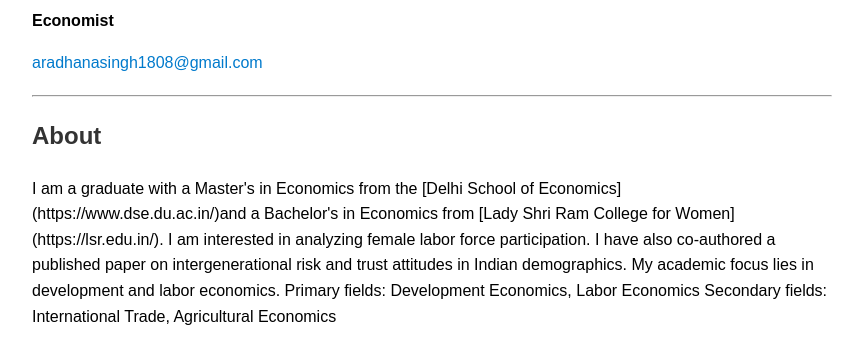
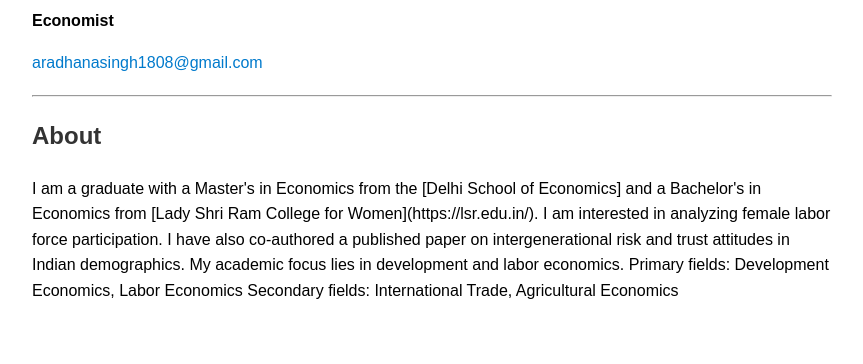
Before and after one commit to aradhanaecon/aradhanaecon.github.io, a plain HTML site: page index.html in a window 1280 px wide. Shown: the part 106-470 px from the top of the page, without its empty margins (208-1071 px from the left). Drawn offline with Linux system fonts and the light colour scheme.

Commit message:
Update index.html

```diff
--- a/index.html
+++ b/index.html
@@ -23,7 +23,8 @@
     <hr>
 
         <h2>About</h2>
-        <p>I am a graduate with a Master's in Economics from the [Delhi School of Economics](https://www.dse.du.ac.in/)and a Bachelor's in Economics from [Lady Shri Ram College for Women](https://lsr.edu.in/). I am interested in analyzing female labor force participation. I have also co-authored a published paper on intergenerational risk and trust attitudes in Indian demographics. My academic focus lies in development and labor economics.
+        <p>I am a graduate with a Master's in Economics from the [Delhi School of Economics]<!--(https://www.dse.du.ac.in/)--> and a Bachelor's in Economics from [Lady Shri Ram College for Women](https://lsr.edu.in/).
+        I am interested in analyzing female labor force participation. I have also co-authored a published paper on intergenerational risk and trust attitudes in Indian demographics. My academic focus lies in development and labor economics.
         Primary fields: Development Economics, Labor Economics
         Secondary fields: International Trade, Agricultural Economics</p>
     </div>
```
